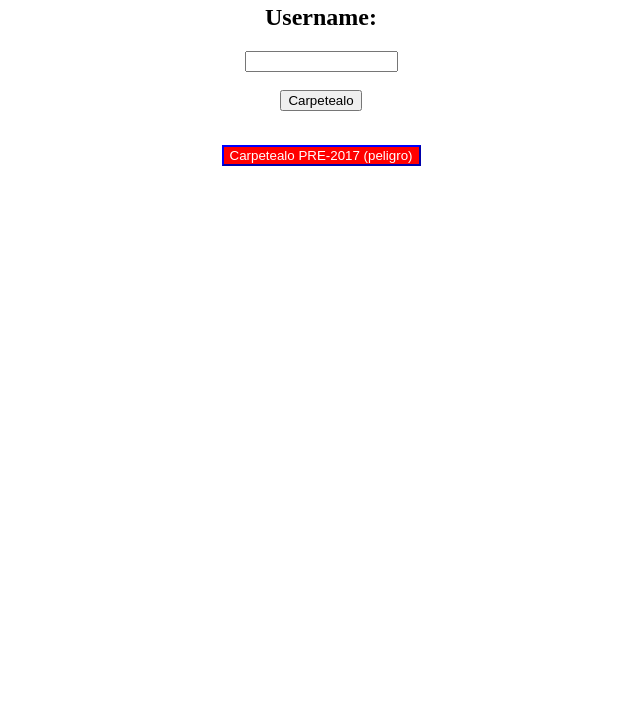
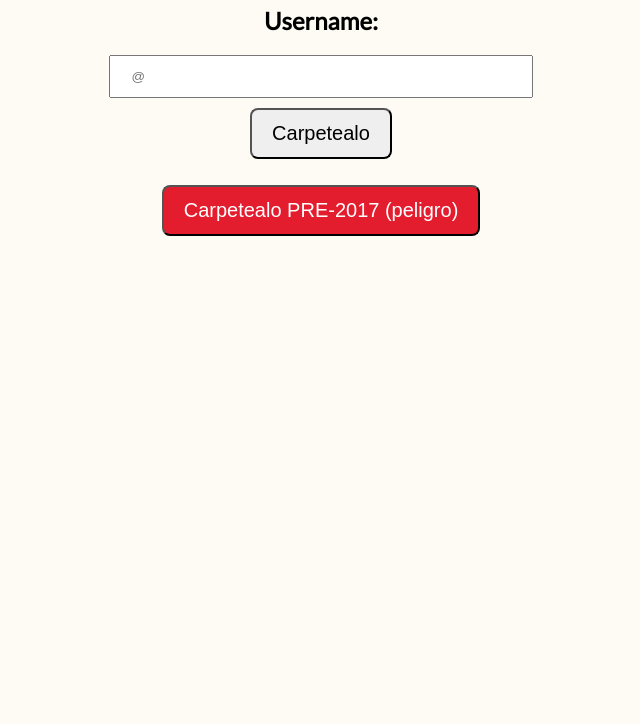
Before and after one commit to julianprincipe/carpetazomaker3000, a plain HTML site: page index.html in a window 1280 px wide. Shown: the part 76-800 px from the top of the page, without its empty margins (319-959 px from the left). Drawn offline with Linux system fonts and the light colour scheme.

Commit message:
estilo para la banda

```diff
--- a/index.html
+++ b/index.html
@@ -1,55 +1,29 @@
 <!DOCTYPE html>
 <html>
+
 <head>
-<style>
-h1 {text-align: center;}
-h2 {text-align: center;}
-div {text-align: center;}
-input{margin: auto;
-display: block;
-}
-button{margin: auto;
-display: block;
-}
-</style>
+  <link rel="stylesheet" href="styles.css">
+  <title>Carpetazomaker 3000</title>
+  <meta name="viewport" content="width=device-width, initial-scale=1.0">
 </head>
+
 <body>
-
-
+  <main>
       <h1>Carpetazomaker 3000</h1>
-
-
       <h2>Username:</h2>
-
-
-
-
-<input margin: length|auto type="text" id="userName" name="name" required
-       minlength="1" maxlength="20" size="16"><br>
-
-
-
-
-<button onclick="crearCarpetazo()">Carpetealo</button><br>
+      <input margin: length|auto type="text" id="userName" name="name" required minlength="1" maxlength="20" size="16"
+        placeholder="@">
+      <button onclick="crearCarpetazo()">Carpetealo</button>
+      <p id="crearCarpetazoCommand"></p>
+      <button class="danger" onclick="crearCarpetazo2017()">Carpetealo
+        PRE-2017 (peligro)</button>
+      <p id="crearCarpetazo2017Command"></p>
+  </main>
   <script>
     function crearCarpetazo() {
-
-  window.location.href = "https://twitter.com/search?q=from%3A"+document.getElementById("userName").value+"%20%20%22gordas%22%20OR%20%22gorda%22%20OR%20%22negra%22%20OR%20%22negras%22%20OR%20%22judia%22%20OR%20%22judias%22%20OR%20%22paraguaya%22%20OR%20%22paraguayas%22%20OR%20%22boliviana%22%20OR%20%22bolivianas%22%20OR%20%22putas%22%20OR%20%22puto%22%20OR%20%22negro%22%20OR%20%22trolo%22%20OR%20%22putos%22%20OR%20%22negros%22%20OR%20%22trolos%22%20OR%20%22boliviano%22%20OR%20%22bolivianos%22%20OR%20%22paraguayos%22%20OR%20%22paraguayo%22%20OR%20%22judio%22%20OR%20%22judios%22%20OR%20%22militares%22%20OR%20%22videla%22%20OR%20%22desaparecidos%22%20OR%20%22africanos%22%20OR%20%22africano%22%20OR%20%22de%20mierda%22%20&src=typed_query&f=top";
-
-
+      window.location.href = "https://twitter.com/search?q=from%3A", + document.getElementById("userName").value + "%20%20%22gordas%22%20OR%20%22gorda%22%20OR%20%22negra%22%20OR%20%22negras%22%20OR%20%22judia%22%20OR%20%22judias%22%20OR%20%22paraguaya%22%20OR%20%22paraguayas%22%20OR%20%22boliviana%22%20OR%20%22bolivianas%22%20OR%20%22putas%22%20OR%20%22puto%22%20OR%20%22negro%22%20OR%20%22trolo%22%20OR%20%22putos%22%20OR%20%22negros%22%20OR%20%22trolos%22%20OR%20%22boliviano%22%20OR%20%22bolivianos%22%20OR%20%22paraguayos%22%20OR%20%22paraguayo%22%20OR%20%22judio%22%20OR%20%22judios%22%20OR%20%22militares%22%20OR%20%22videla%22%20OR%20%22desaparecidos%22%20OR%20%22africanos%22%20OR%20%22africano%22%20OR%20%22de%20mierda%22%20&src=typed_query&f=top";
+    }
+    function crearCarpetazo2017() {
+      window.location.href = "https://twitter.com/search?q=from%3A", + document.getElementById("userName").value + "%20until%3A2017-01-01%20%20%22gordas%22%20OR%20%22gorda%22%20OR%20%22negra%22%20OR%20%22negras%22%20OR%20%22judia%22%20OR%20%22judias%22%20OR%20%22paraguaya%22%20OR%20%22paraguayas%22%20OR%20%22boliviana%22%20OR%20%22bolivianas%22%20OR%20%22putas%22%20OR%20%22puto%22%20OR%20%22negro%22%20OR%20%22trolo%22%20OR%20%22putos%22%20OR%20%22negros%22%20OR%20%22trolos%22%20OR%20%22boliviano%22%20OR%20%22bolivianos%22%20OR%20%22paraguayos%22%20OR%20%22paraguayo%22%20OR%20%22judio%22%20OR%20%22judios%22%20OR%20%22militares%22%20OR%20%22videla%22%20OR%20%22desaparecidos%22%20OR%20%22africanos%22%20OR%20%22africano%22%20OR%20%22de%20mierda%22%20&src=typed_query&f=top";
     }
   </script>
-
-<p id="crearCarpetazoCommand"></p>
-
-<button style="background-color:red; border-color:blue; color:white" onclick="crearCarpetazo2017()">Carpetealo PRE-2017 (peligro)</button><br>
-<script>
-function crearCarpetazo2017() {
-
-  window.location.href = "https://twitter.com/search?q=from%3A"+document.getElementById("userName").value+"%20until%3A2017-01-01%20%20%22gordas%22%20OR%20%22gorda%22%20OR%20%22negra%22%20OR%20%22negras%22%20OR%20%22judia%22%20OR%20%22judias%22%20OR%20%22paraguaya%22%20OR%20%22paraguayas%22%20OR%20%22boliviana%22%20OR%20%22bolivianas%22%20OR%20%22putas%22%20OR%20%22puto%22%20OR%20%22negro%22%20OR%20%22trolo%22%20OR%20%22putos%22%20OR%20%22negros%22%20OR%20%22trolos%22%20OR%20%22boliviano%22%20OR%20%22bolivianos%22%20OR%20%22paraguayos%22%20OR%20%22paraguayo%22%20OR%20%22judio%22%20OR%20%22judios%22%20OR%20%22militares%22%20OR%20%22videla%22%20OR%20%22desaparecidos%22%20OR%20%22africanos%22%20OR%20%22africano%22%20OR%20%22de%20mierda%22%20&src=typed_query&f=top";
-
-
-}
-</script>
-
-<p id="crearCarpetazo2017Command"></p>
--- /dev/null
+++ b/styles.css
@@ -0,0 +1,29 @@
+@import url('https://fonts.googleapis.com/css2?family=Lato&display=swap');
+body{
+    background-color: #fdfbf3;
+    font-family: 'Lato', sans-serif;
+    text-align: center;
+}
+
+input {
+    margin: 8px 0;
+    padding: 12px 20px;
+    width: 30%;
+    margin: auto;
+    display: block;
+}
+
+button {
+    cursor: pointer;
+    margin: 10px 0px 0px 0px;
+    padding: 12px 20px;
+    border-radius: 8px;
+    font-size: 20px;
+
+}
+ .danger{
+    cursor: pointer;
+    padding: 12px 20px;
+    color: white;
+    background-color: #e41d2e;
+}
```
Lines whose indentation alone changed are shown as unchanged.
